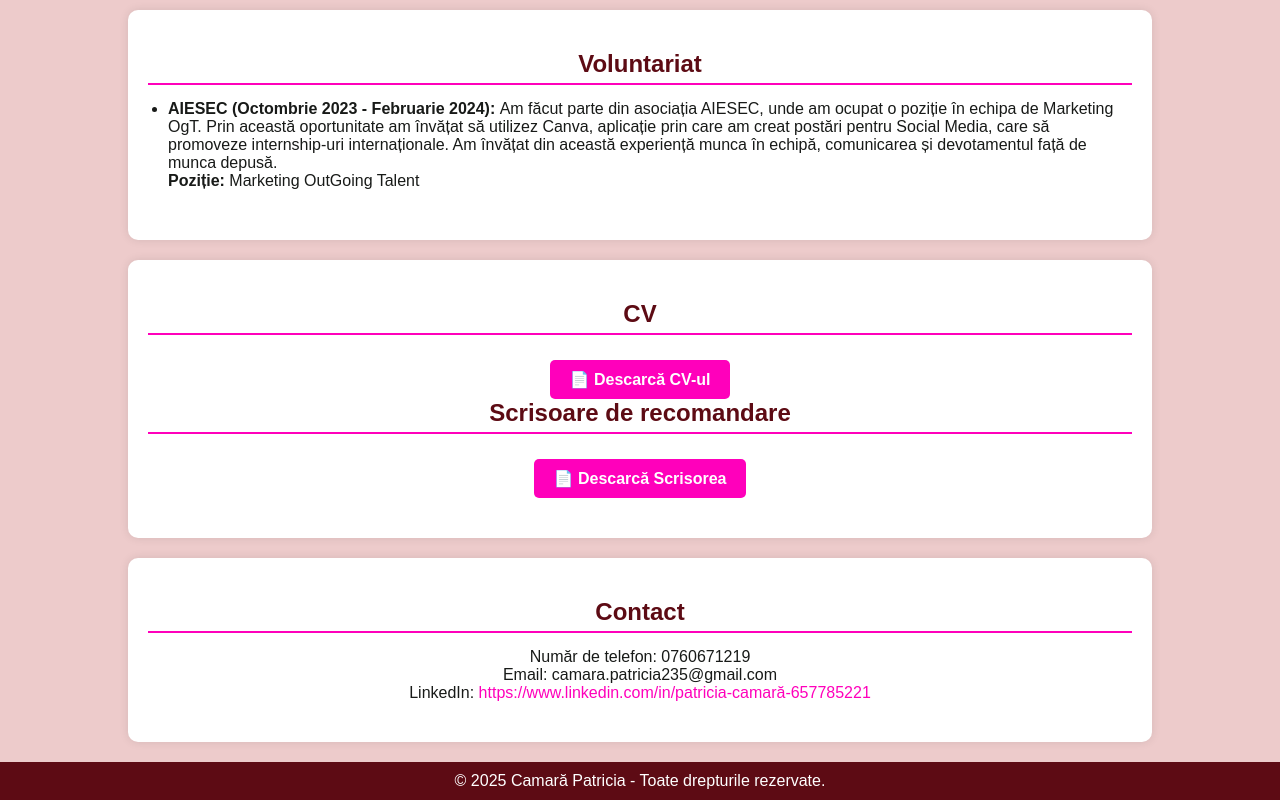
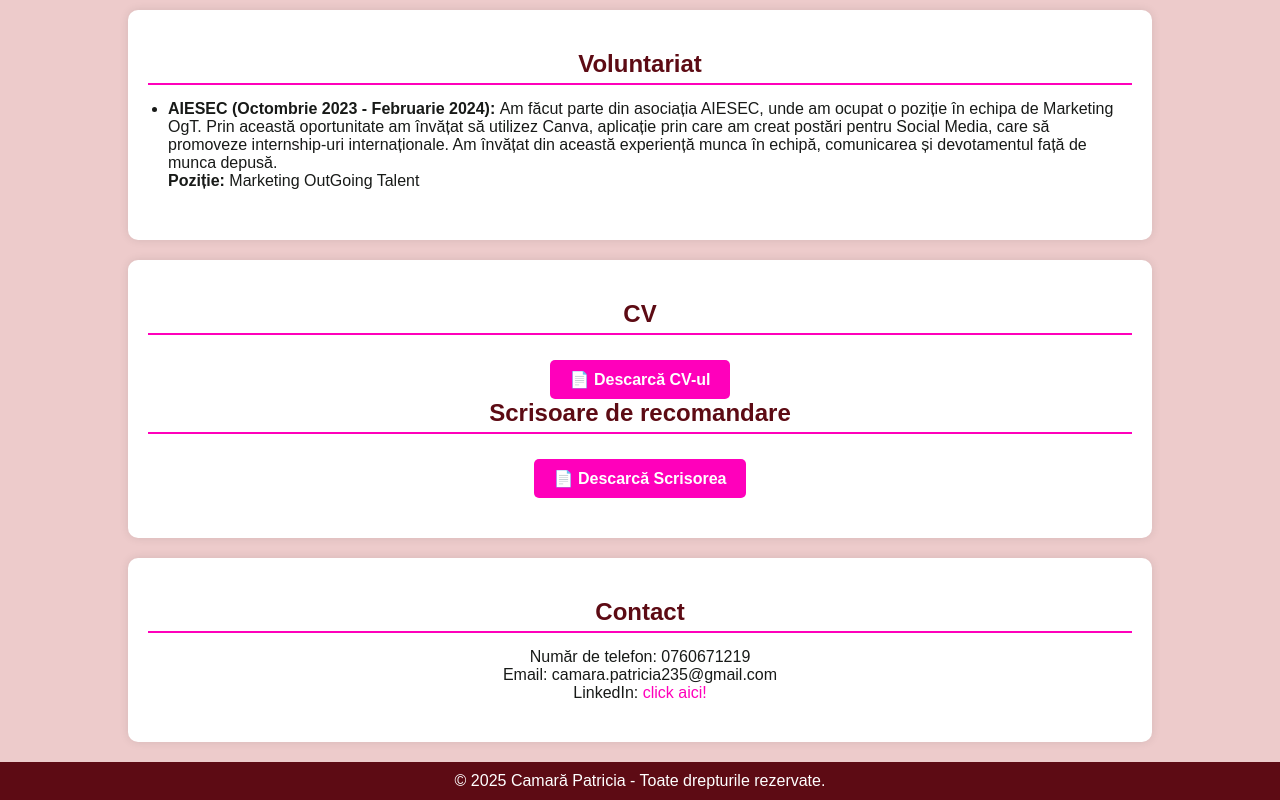
Before and after one commit to CamaraPatricia/CV_Camara_Patricia, a plain HTML site: page index.html in a window 1280 px wide. Shown: the part 1511-2311 px from the top of the page. Drawn offline with Linux system fonts and the light colour scheme.

Commit message:
index.html

```diff
--- a/index.html
+++ b/index.html
@@ -89,7 +89,7 @@
         <h2>Contact</h2>
         <p>Număr de telefon: 0760671219</p>
         <p>Email: camara.patricia235@gmail.com</p>
-        <p>LinkedIn: <a href="https://www.linkedin.com/in/patricia-camară-657785221" target="_blank">https://www.linkedin.com/in/patricia-camară-657785221</a></p>
+        <p>LinkedIn: <a href="https://www.linkedin.com/in/patricia-camară-657785221/" target="_blank">click aici!</a></p>
     </section>
 
     <footer>
```
